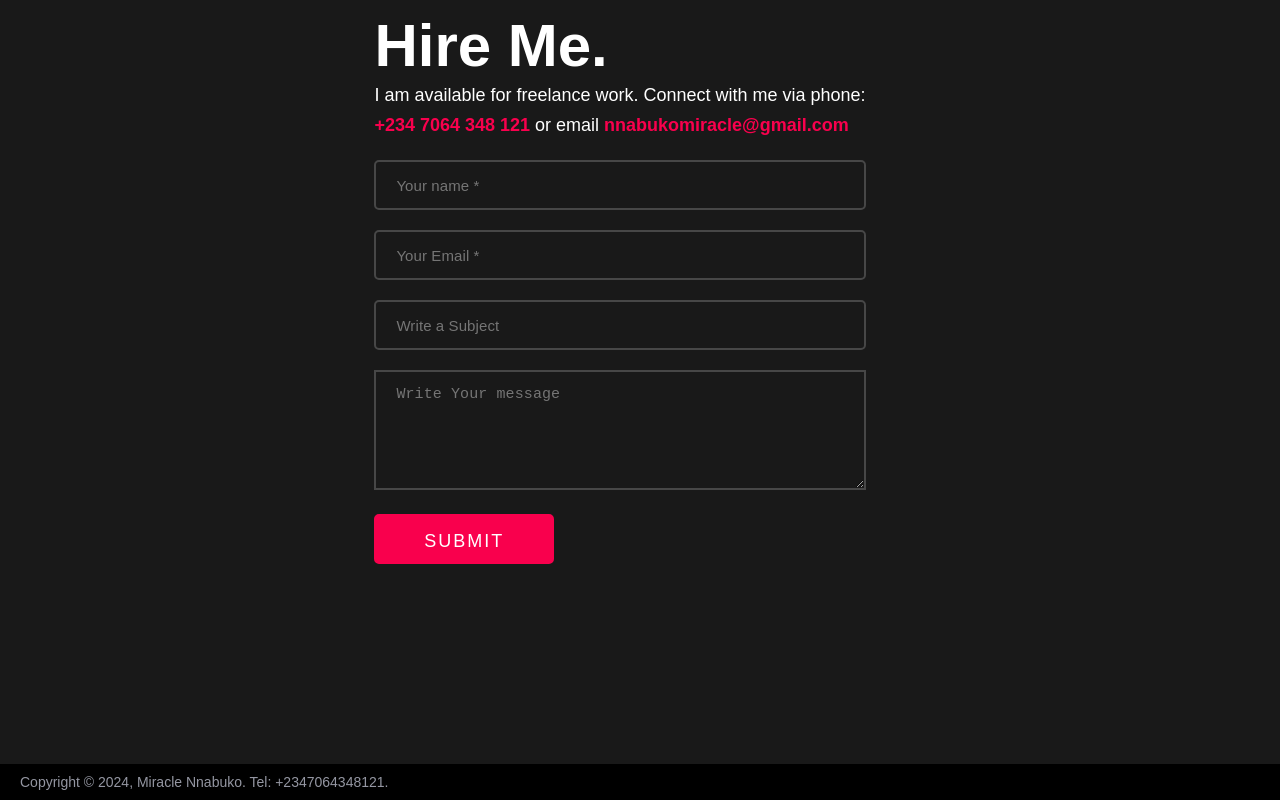
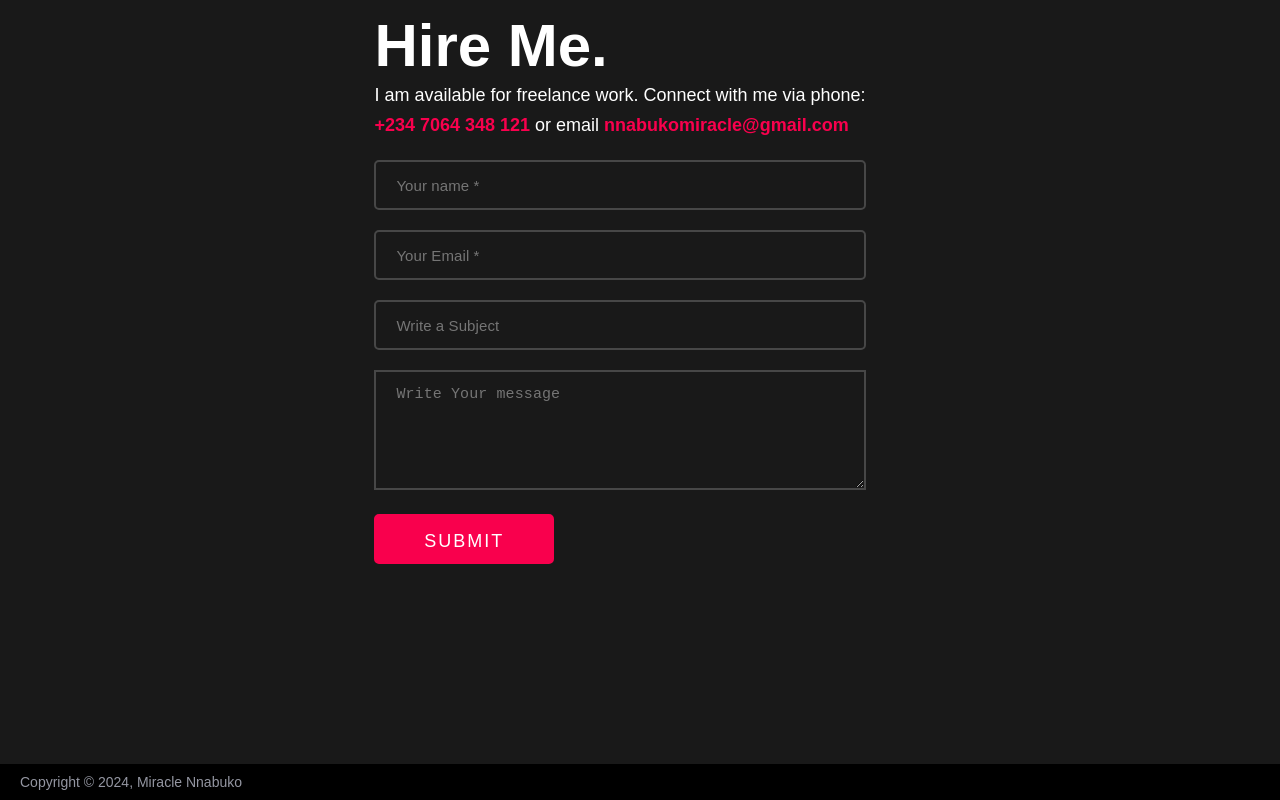
Before and after one commit to MamaAfrica/portfolio, a React (Create React App) app: page / in a window 1280 px wide. Shown: the part 4183-4983 px from the top of the page. Built offline with nearby package versions, Linux system fonts and the light colour scheme.

Commit message:
Updated Footer.jsx

```diff
--- a/src/components/Footer.jsx
+++ b/src/components/Footer.jsx
@@ -11,7 +11,7 @@ function Footer() {
         className="copyright"
         style={{ color: "#c6c9d8", fontSize: "14px", opacity: "0.75" }}
       >
-        Copyright © 2024, Miracle Nnabuko. Tel: +2347064348121.
+        Copyright © 2024, Miracle Nnabuko
       </span>
     </div>
   );
```
